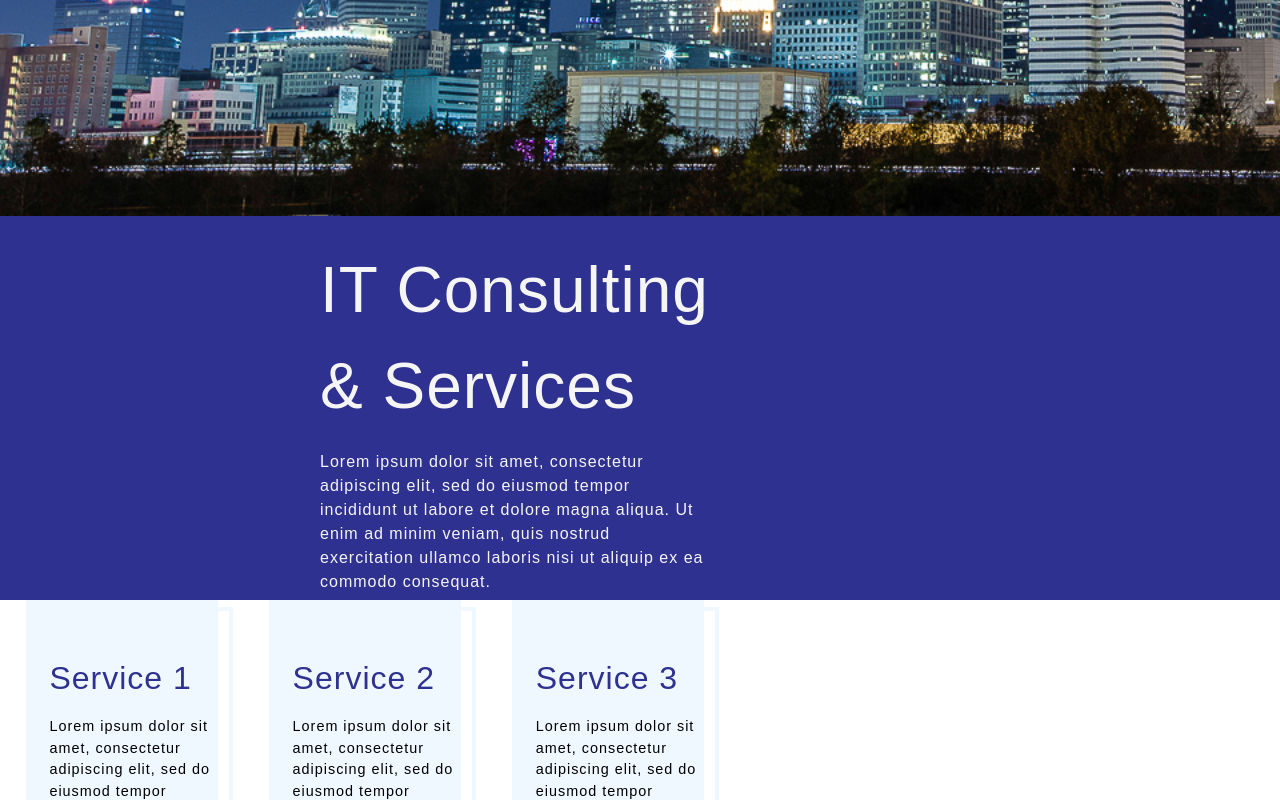
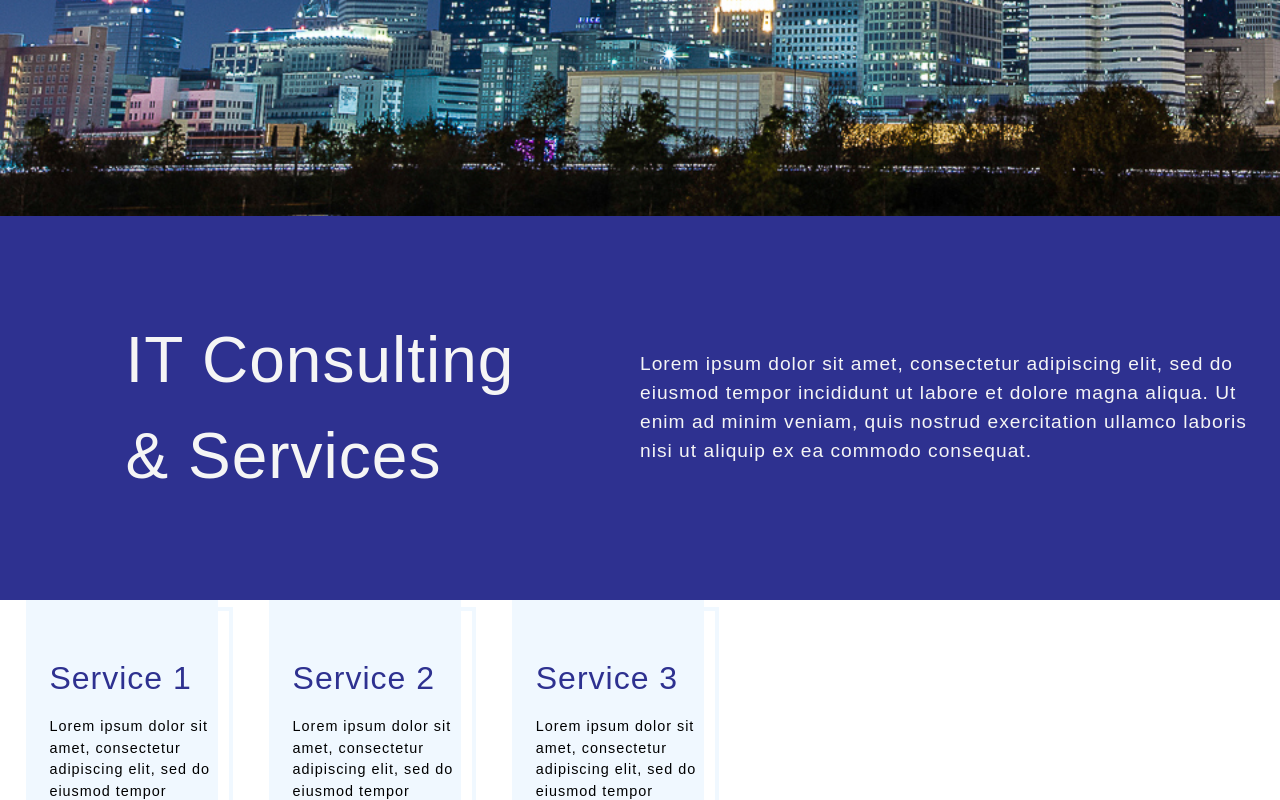
Before and after one commit to Jgreenwell93/Keystone, a plain HTML site: page index.html in a window 1280 px wide. Shown: the part 584-1384 px from the top of the page. Drawn offline with nearby package versions, Linux system fonts and the light colour scheme.

Commit message:
adding in more styling to services header box

```diff
--- a/assets/stylesheet.css
+++ b/assets/stylesheet.css
@@ -156,21 +156,29 @@ header{
     background-color: var(--darkblue);
     color: var(--whitetext);
     height: 48vh;
+    display: flex;
+    flex-direction: row;
   }
 
-  .services-head-top{
+  .services-head-left{
     font-size: 4em;
     font-weight: 200;
-    margin-left: 25vw;
-    margin-bottom: 0;
-    margin-top: 0;
-    padding-top: 2%;
+    margin: 0;
+    width: 100%;
+    height: 100%;
+    display: flex;
+    justify-content: center;
+    align-items: center;
   }
 
-  .services-head-bottom{
-    font-size: 1em;
-    margin-left: 25vw;
-    width:30%;
+  .services-head-right{
+    font-size: 1.2em;
+    width:100%;
+    height: 100%;
+    margin: 0;
+    display: flex;
+    justify-content: center;
+    align-items: center;
   }
 
   /* positioning of landing page service blocks */
--- a/index.html
+++ b/index.html
@@ -38,10 +38,10 @@
     <!-- top solid block of services area -->
     <section class="services-area">
         <div class="services-top-block fade2">
-            <h1 class="services-head-top">IT Consulting
+            <h1 class="services-head-left">IT Consulting
                 <br>
                 & Services</h1>
-            <p class="services-head-bottom">Lorem ipsum dolor sit amet, consectetur adipiscing elit, sed do eiusmod
+            <p class="services-head-right">Lorem ipsum dolor sit amet, consectetur adipiscing elit, sed do eiusmod
                 tempor
                 incididunt ut labore et
                 dolore magna aliqua. Ut enim ad minim veniam, quis nostrud exercitation ullamco laboris nisi ut aliquip
```
